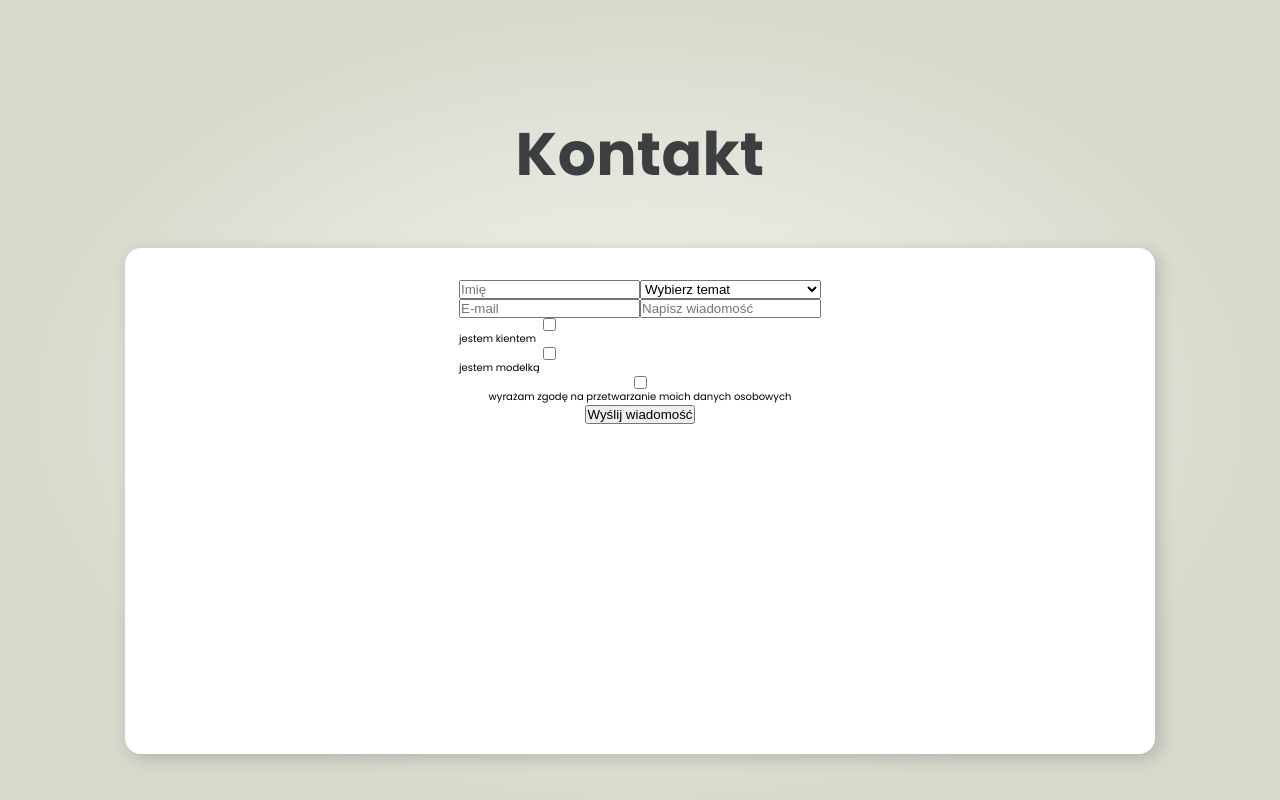
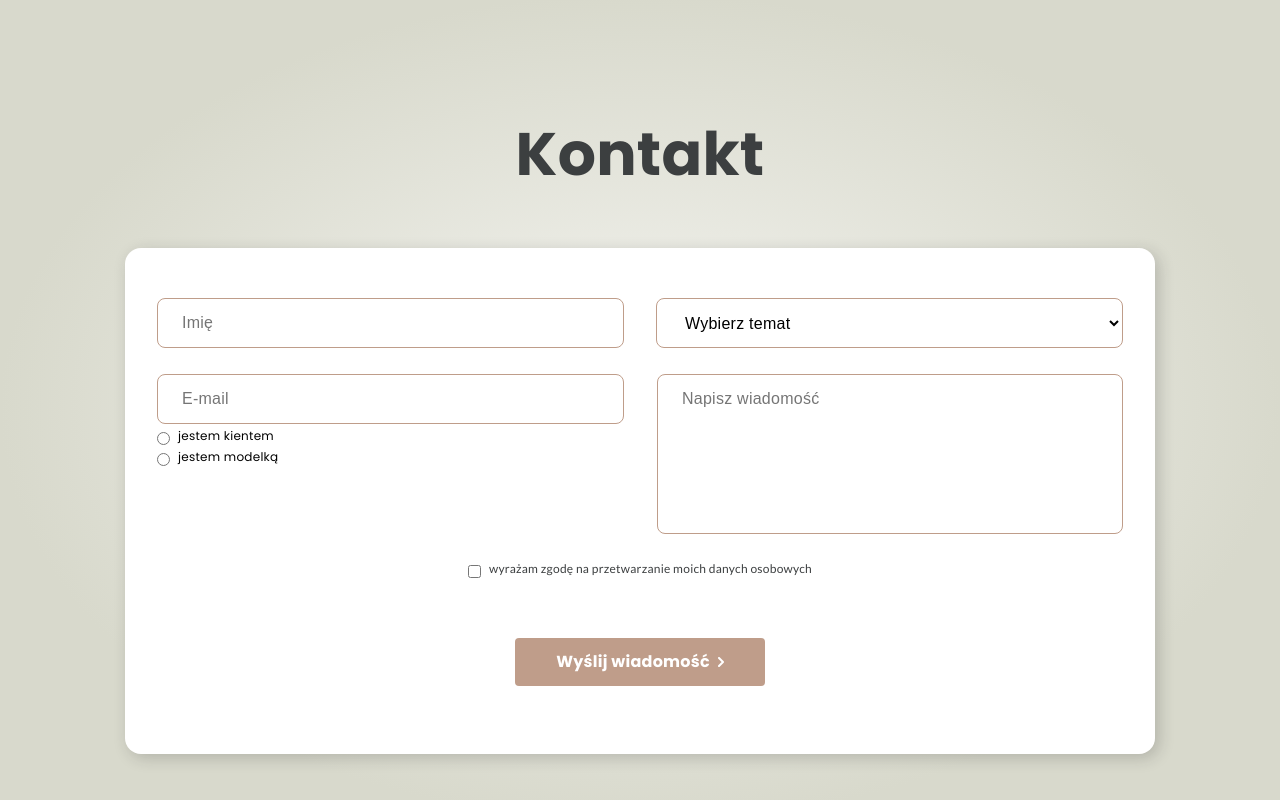
Before and after one commit to AgataS23/zadanie, a website: page index.html in a window 1280 px wide. Shown: the part 1989-2789 px from the top of the page. Drawn offline with Linux system fonts and the light colour scheme.

Commit message:
Finished section Contact

```diff
--- a/index.html
+++ b/index.html
@@ -59,23 +59,32 @@
         <form action="#" class="contact__form">
             <div class="contact__wrapper-main">
                 <div class="contact__wrapper-main--first">
-                    <input type="text" name="name" id="name" placeholder="Imię">
-                    <input type="email" name="email" id="email" placeholder="E-mail">
-                    <input type="checkbox" name="client" id="client"><label for="client">jestem kientem</label>
-                    <input type="checkbox" name="model" id="model"><label for="model">jestem modelką</label>
+                    <input class="input" type="text" name="name" id="name" placeholder="Imię">
+                    <input class="input" type="email" name="email" id="email" placeholder="E-mail">
+                    <div class="wrapper-input">
+                        <input class="input-radio" type="radio" id="client" name="client" value="client">
+                        <label class="label" for="client">jestem kientem</label>
+                    </div>
+                    <div class="wrapper-input">
+                        <input class="input-radio" type="radio" id="model" name="model" value="model">
+                        <label class="label" for="model">jestem modelką</label>
+                    </div>
                 </div>
                 <div class="contact__wrapper-main--second">
-                    <select id="search" name="search">
+                    <select class="input" id="search" name="search">
                         <option value="temat1">Wybierz temat</option>
                         <option value="temat2">temat 2</option>
                         <option value="temat3">temat 3</option>
                         <option value="temat4">temat 4</option>
                     </select>
-                    <input type="text" name="text" id="text" placeholder="Napisz wiadomość">
+                    <input class="input input-big" type="text" name="text" id="text" placeholder="Napisz wiadomość">
                 </div>
             </div>
-            <input type="checkbox" name="model" id="model"><label for="model">wyrażam zgodę na przetwarzanie moich danych osobowych</label>
-            <button>Wyślij wiadomość</button>
+            <div class="wrapper-input">
+                <input class="checkbox" type="checkbox" name="model" id="model">
+                <label class="label label-checkbox" for="model">wyrażam zgodę na przetwarzanie moich danych osobowych</label>
+            </div>
+            <button class="btn">Wyślij wiadomość <img class="btn-img" src="./images/arrow-right-white.svg" alt="arrow right"></button>
         </form>
     </section>
 
--- a/scss/style.scss
+++ b/scss/style.scss
@@ -130,32 +130,106 @@ html {
       display: flex;
       flex-direction: column;
       align-items: center;
-      padding: 32px;
-
-
       width: 1030px;
       height: 506px;
-
       background: #FFFFFF;
-      /* box shadow white background */
-
       box-shadow: 4px 4px 16px rgba(28, 28, 30, 0.2);
-      border-radius: 16px;
+      border-radius: 1.6rem;
     }
     &__wrapper-main {
       display: flex;
       flex-direction: row;
       justify-content: center;
+      width: 103rem;
+      padding: 5rem 3.2rem 0;
       &--first {
         width: 50%;
         display: flex;
         flex-direction: column;
+        align-items: flex-start;
 
       }
       &--second {
         width: 50%;
         display: flex;
         flex-direction: column;
+        align-items: flex-end;
       }
     }
   }
+  .input {
+    width: 46.7rem;
+    height: 5rem;
+    background: #FFFFFF;
+    border: 1px solid #BF9D8A;
+    border-radius: 8px;
+    font-style: normal;
+    font-weight: 400;
+    font-size: 1.6rem;
+    line-height: 2rem;
+    letter-spacing: 0.25px;
+    padding-left: 2.4rem ;
+  }
+  .input:first-of-type {
+    margin-bottom: 2.6rem;
+  }
+  .input-big {
+    width: 46.6rem;
+    height: 16rem;
+    padding-bottom: 11rem;
+  }
+  .input-radio {
+    margin-top: .8rem;
+    margin-right: .8rem;
+  }
+  .wrapper-input {
+    display: flex;
+    flex-direction: row;
+    align-items: flex-end;
+  }
+  .label {
+    font-style: normal;
+    font-weight: 400;
+    font-size: 1.2rem;
+    line-height: 150%;
+    letter-spacing: 0.25px;
+    color: #000000;
+
+  }
+  .label-checkbox {
+    font-family: 'Lato';
+    font-style: normal;
+    font-weight: 400;
+    font-size: 12px;
+    line-height: 18px;
+    color: #3C3F40;
+
+  }
+  .checkbox {
+    margin-right: .8rem;
+  }
+  .btn {
+    margin: 6rem auto 6.8rem auto;
+    display: flex;
+    flex-direction: row;
+    justify-content: center;
+    align-items: center;
+    padding: 1.3rem 3.2rem;
+    width: 25rem;
+    height: 5rem;
+    background: #BF9D8A;
+    border-radius: 4px;
+    border: none;
+    font-family: 'Poppins';
+    font-style: normal;
+    font-weight: 700;
+    font-size: 1.6rem;
+    line-height: 1.8rem;
+    text-align: center;
+    letter-spacing: 0.25px;
+    color: #FFFFFF;
+
+  }
+  .btn-img {
+    margin-left: .8rem;
+  }
```
Also changed, not shown: css/style.css, images/arrow-right-white.svg (added).
